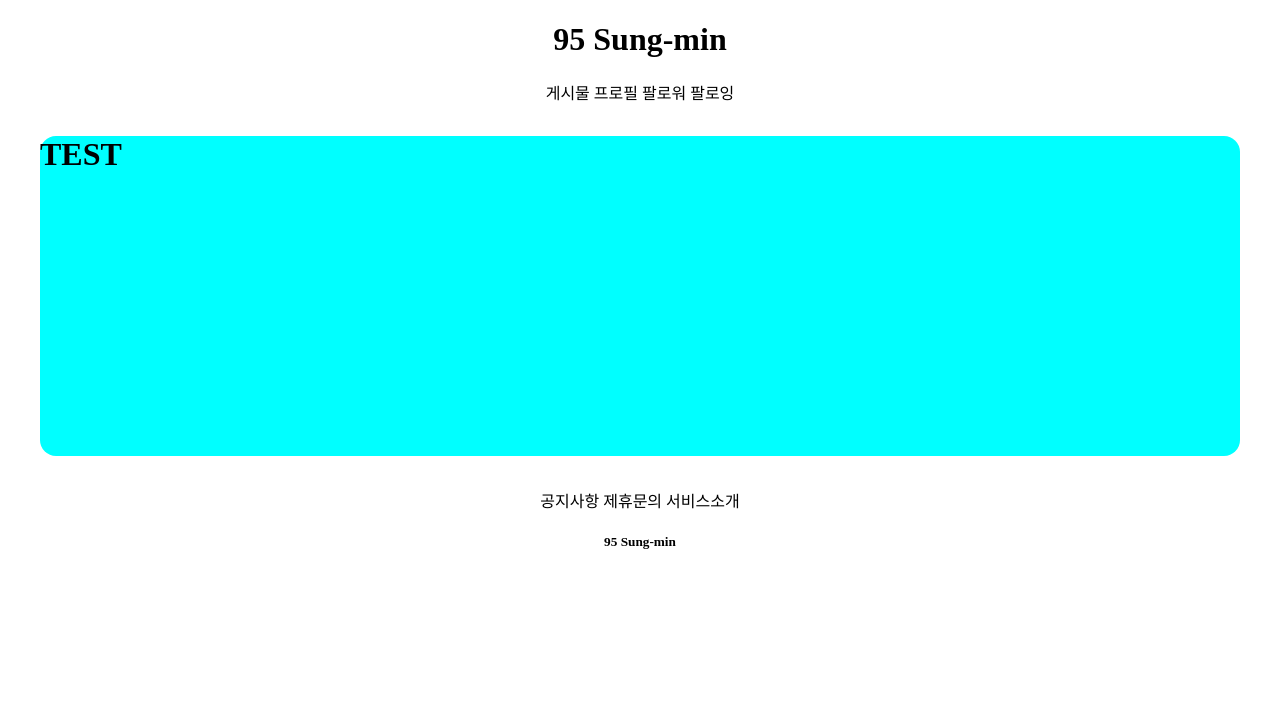
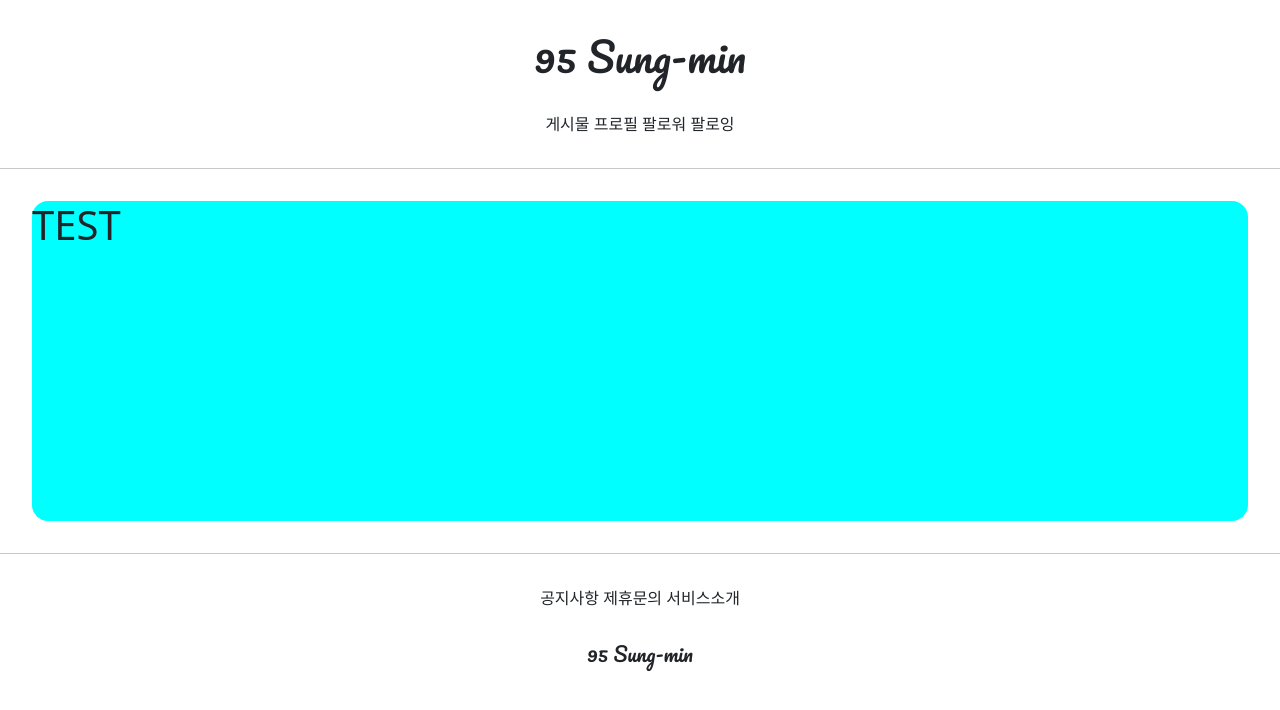
Before and after one commit to lee-sungmin95/temporary_07-05, a Django app: page /accounts/hello_world/ in a window 1280 px wide. Shown: the top 710 px of the page. Run offline with Django 3.2, Linux system fonts and the light colour scheme; parts of the project's set-up code (start-up, migrations or seed data) failed here and were passed over.

Commit message:
07/05 2ban class commit3

```diff
--- a/templates/base.html
+++ b/templates/base.html
@@ -5,10 +5,10 @@
 
 <body>
     {% include 'header.html' %}
-
+<hr>
     {% block content %}
     {% endblock %}
-
+<hr>
     {% include 'footer.html' %}
 
 </body>
--- a/templates/footer.html
+++ b/templates/footer.html
@@ -1,10 +1,10 @@
-<div style="text-align: center">
-    <div>
+<div style="text-align: center;">
+    <div style="margin-top: 2rem">
         <span>공지사항</span>
         <span>제휴문의</span>
         <span>서비스소개</span>
     </div>
-    <div>
+    <div style="margin: 2rem; font-family: 'Pacifico', cursive;">
         <h5>95 Sung-min</h5>
     </div>
 </div>
--- a/templates/head.html
+++ b/templates/head.html
@@ -1,4 +1,10 @@
 <head>
     <meta charset="UTF-8">
     <title>Title</title>
+{# BOOTSTRAP LINK #}
+    <link href="https://cdn.jsdelivr.net/npm/bootstrap@5.0.2/dist/css/bootstrap.min.css" rel="stylesheet" integrity="sha384-EVSTQN3/azprG1Anm3QDgpJLIm9Nao0Yz1ztcQTwFspd3yD65VohhpuuCOmLASjC" crossorigin="anonymous">
+{#  GOOGLE FONTS LINK  #}
+    <link rel="preconnect" href="https://fonts.googleapis.com">
+<link rel="preconnect" href="https://fonts.gstatic.com" crossorigin>
+<link href="https://fonts.googleapis.com/css2?family=Pacifico&display=swap" rel="stylesheet">
 </head>
--- a/templates/header.html
+++ b/templates/header.html
@@ -1,8 +1,8 @@
-<div style="text-align: center">
-    <div>
+<div style="text-align: center;">
+    <div style="margin: 2rem; font-family: 'Pacifico', cursive;">
         <h1>95 Sung-min</h1>
     </div>
-    <div>
+    <div style="margin-bottom: 2rem">
         <span>게시물</span>
         <span>프로필</span>
         <span>팔로워</span>
```
